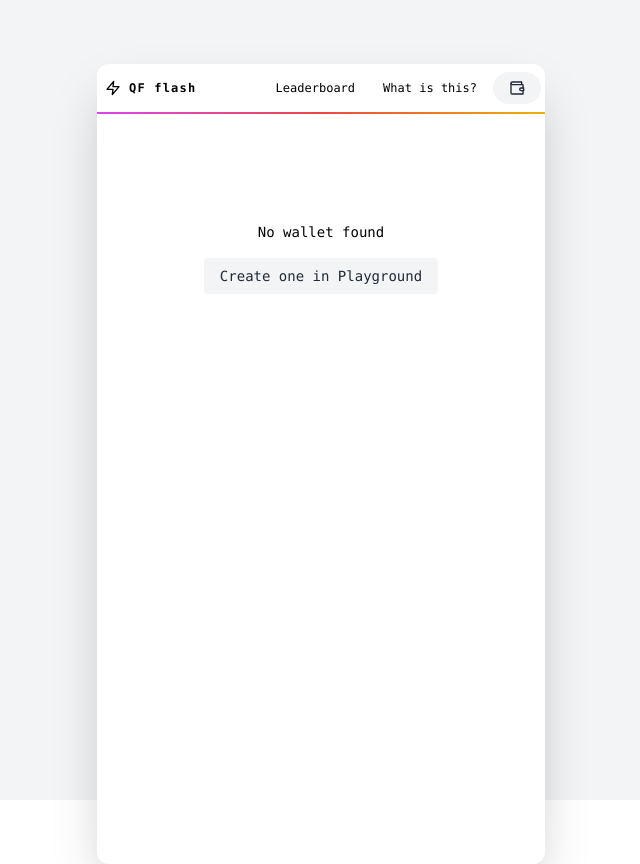
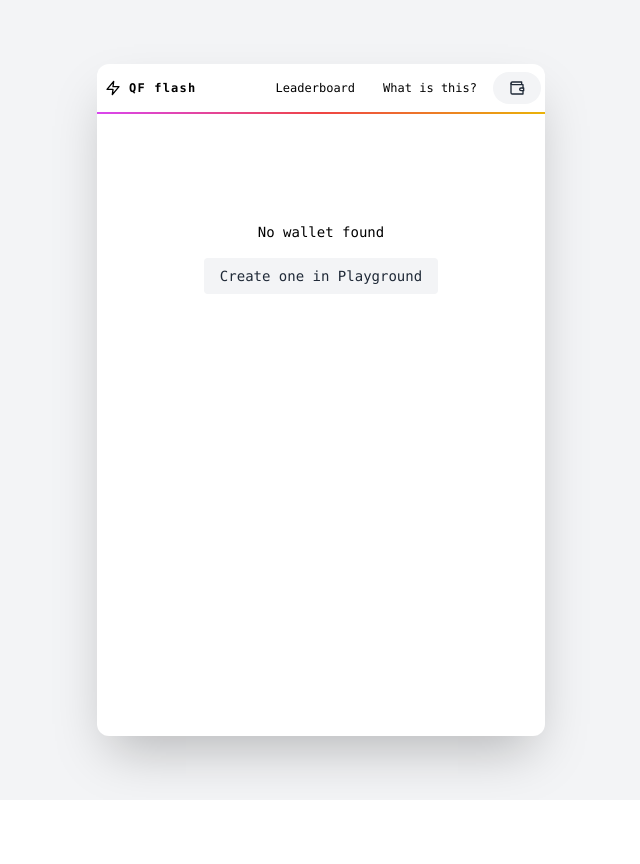
Before and after one commit to supermodularxyz/qf-flash, a Next.js app: page / in a window 1280 px wide. Shown: the whole page, without its empty margins (319-959 px from the left). After the commit the page ends 800 px from the top, so only its background shows below. Built offline with nearby package versions, Linux system fonts and the light colour scheme; no server answers.

Commit message:
Disable mobile height fix

```diff
--- a/src/layouts/BaseLayout.tsx
+++ b/src/layouts/BaseLayout.tsx
@@ -5,8 +5,6 @@ const APP_NAME = "QF Flash Game";
 const APP_DESCRIPTION = `There is $10k at stake, which will be distributed via QF. You have 100 tokens in your wallet. Scan another attendees QR code to vote for them`;
 
 export const BaseLayout = ({ children }: PropsWithChildren) => {
-  useMobileHeightFix();
-
   return (
     <>
       <Head>
@@ -21,31 +19,15 @@ export const BaseLayout = ({ children }: PropsWithChildren) => {
         <meta name="theme-color" content="#FFFFFF" />
         <meta
           name="viewport"
-          content="minimum-scale=1, initial-scale=1, width=device-width, shrink-to-fit=no, user-scalable=no, viewport-fit=cover"
+          content="minimum-scale=1, initial-scale=1, width=device-width, user-scalable=no"
         />
         <link rel="icon" href="/favicon.ico" />
       </Head>
       <main className="h-screen bg-gray-100 font-mono text-sm md:py-16">
-        <div
-          className="container relative mx-auto h-full max-w-md bg-white md:rounded-xl md:shadow-2xl"
-          style={{ maxHeight: 851, height: `calc(var(--vh, 1vh) * 100)` }}
-        >
+        <div className="container relative mx-auto h-full max-w-md bg-white md:rounded-xl md:shadow-2xl">
           {children}
         </div>
       </main>
     </>
   );
 };
-
-function useMobileHeightFix() {
-  useEffect(() => {
-    function setHeight() {
-      const vh = window.innerHeight * 0.01;
-      // Then we set the value in the --vh custom property to the root of the document
-      document.documentElement.style.setProperty("--vh", `${vh}px`);
-    }
-    setHeight();
-    window.addEventListener("resize", setHeight);
-    return () => window.removeEventListener("resize", setHeight);
-  }, []);
-}
--- a/tailwind.config.cjs
+++ b/tailwind.config.cjs
@@ -4,18 +4,6 @@ const defaultTheme = require("tailwindcss/defaultTheme");
 module.exports = {
   content: ["./src/**/*.{js,ts,jsx,tsx}"],
   theme: {
-    height: (theme) => ({
-      auto: "auto",
-      ...theme("spacing"),
-      full: "100%",
-      screen: "calc(var(--vh) * 100)",
-    }),
-    minHeight: (theme) => ({
-      0: "0",
-      ...theme("spacing"),
-      full: "100%",
-      screen: "calc(var(--vh) * 100)",
-    }),
     extend: {
       fontFamily: {
         sans: ["Inter", ...defaultTheme.fontFamily.sans],
```
